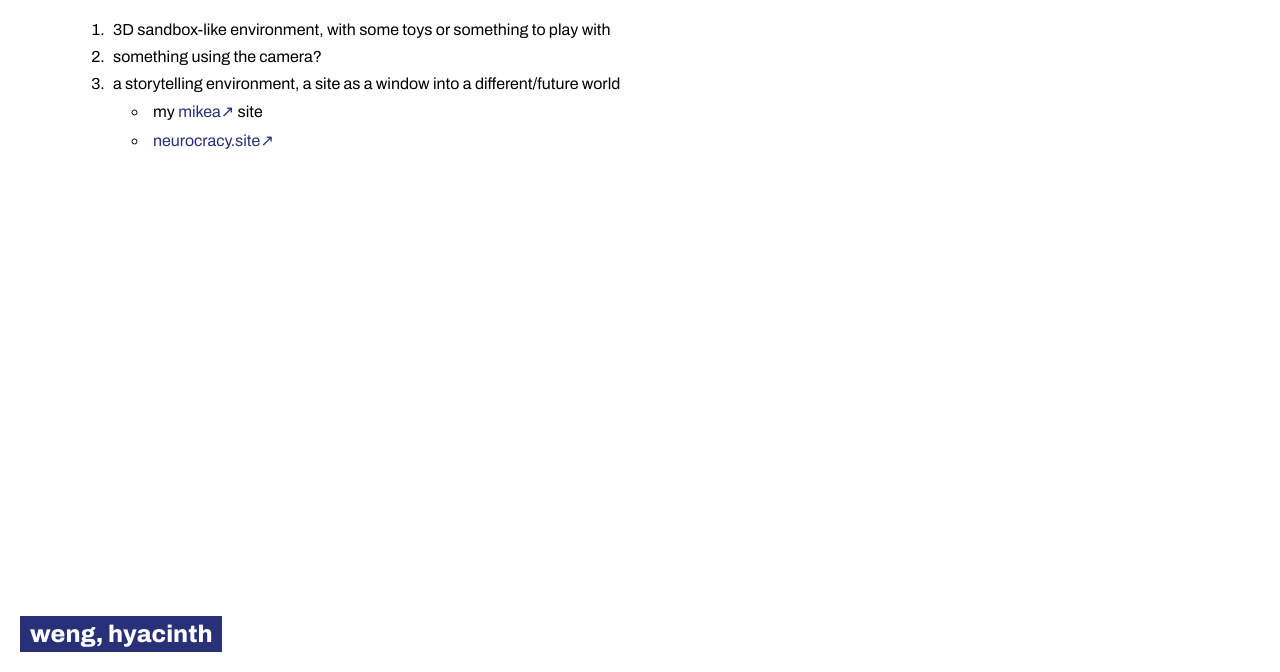
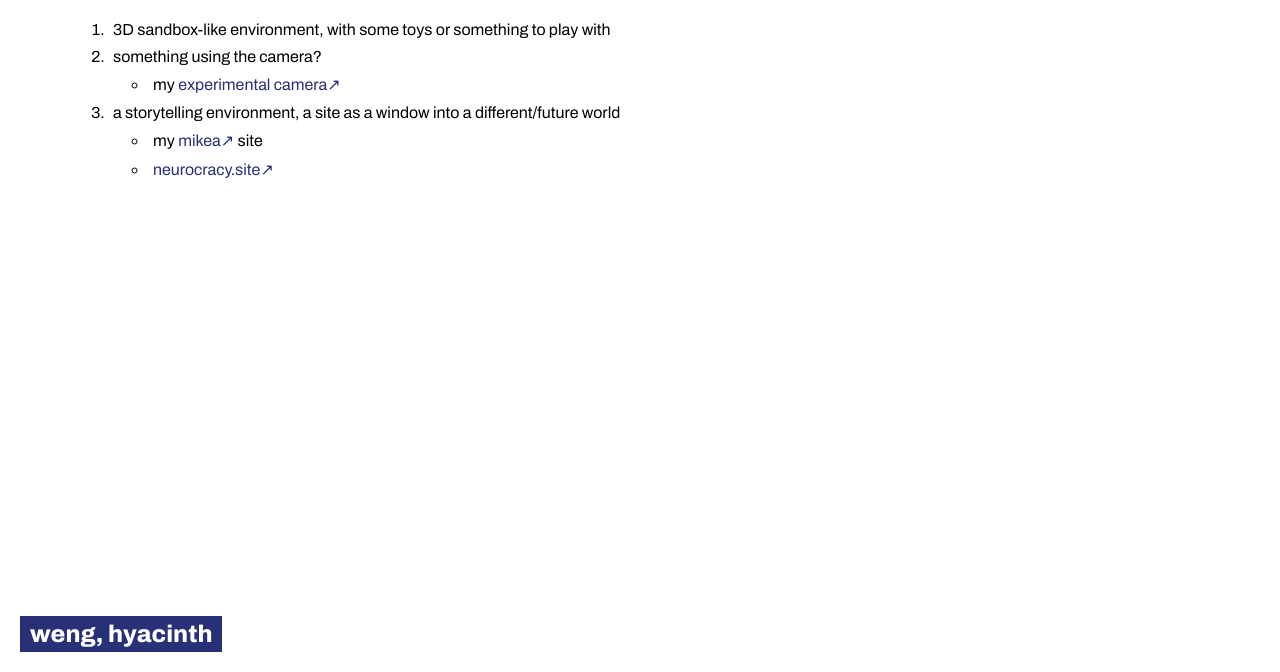
Before and after one commit to pandahya/netart, a plain HTML site: page projects/ideas.html in a window 1280 px wide. Shown: the part 128-800 px from the top of the page. Drawn offline with Linux system fonts and the light colour scheme.

Commit message:
Update ideas.html

```diff
--- a/projects/ideas.html
+++ b/projects/ideas.html
@@ -18,6 +18,9 @@
         <ol>
             <li>3D sandbox-like environment, with some toys or something to play with</li>
             <li>something using the camera?</li>
+                <ol class="ol-sub-1">
+                    <li>my <a href="https://studio-degen.github.io/studio-degen/projects/experimental-camera.html" target="_blank" rel="noopener noreferrer">experimental camera&#8599;</a></li>
+                </ol>
             <li>a storytelling environment, a site as a window into a different/future world</li>
                 <ol class="ol-sub-1">
                     <li>my <a href="https://pandahya.github.io/lab-systems-2021/mikea/index.html" target="_blank" rel="noopener noreferrer">mikea&#8599;</a> site</li>
```
